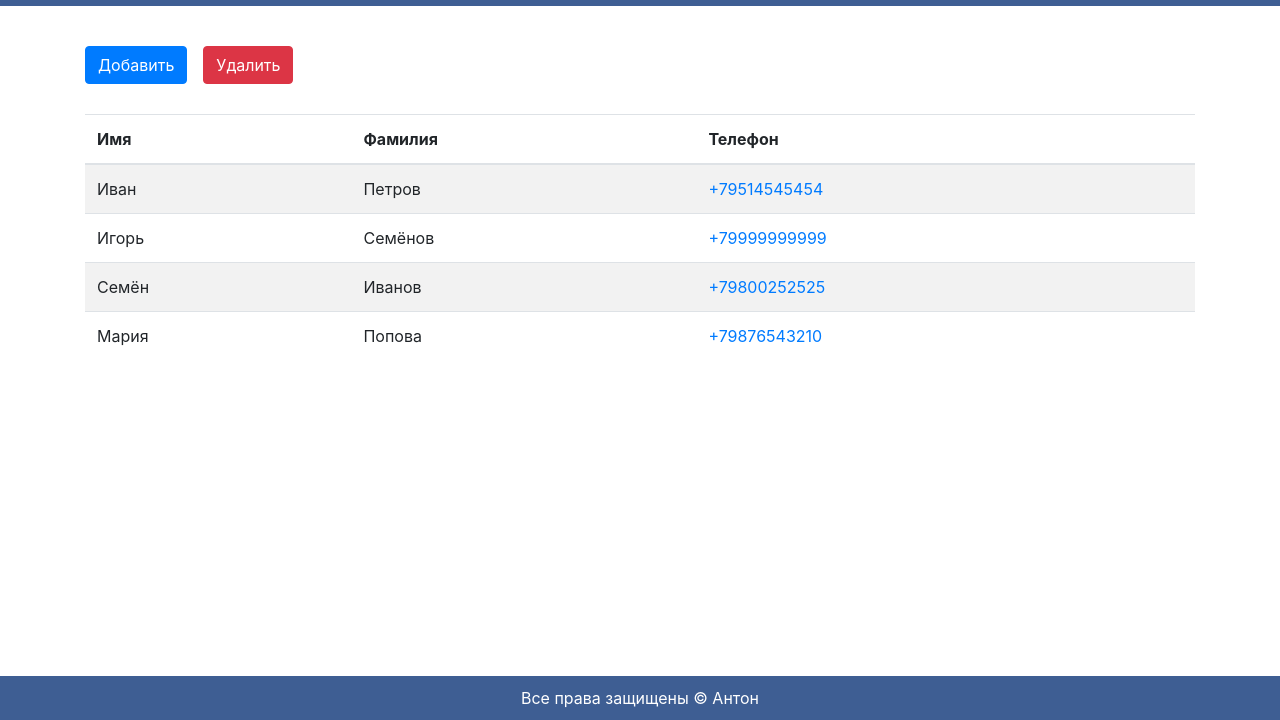
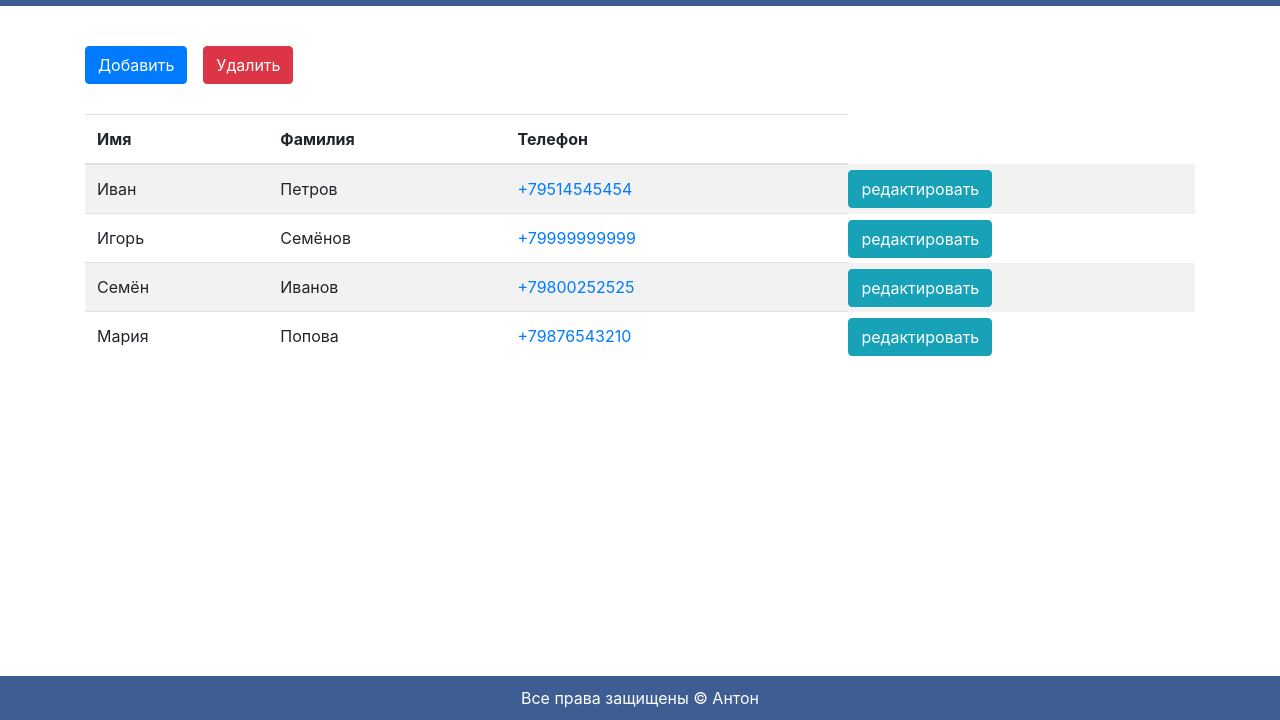
Before and after one commit to KuzAnton8335/phoneBook, a plain HTML site: page index.html in a window 1280 px wide. Shown: the part 80-800 px from the top of the page. Drawn offline with nearby package versions, Linux system fonts and the light colour scheme.

Commit message:
add btn-edit

```diff
--- a/phonebook/css/style.css
+++ b/phonebook/css/style.css
@@ -3,7 +3,7 @@ body {
 }
 
 .header {
-  background-color: #3E5E93;
+	background-color: #3e5e93;
 	color: #fff;
 	margin-bottom: 40px;
 	padding: 20px 0;
@@ -47,8 +47,6 @@ body {
 	margin-bottom: 30px;
 }
 
-
-
 .form {
 	padding: 30px 50px;
 	background-color: #fff;
@@ -66,7 +64,6 @@ body {
 	z-index: 2;
 }
 
-
 .form-title {
 	margin-top: 0;
 	padding-bottom: 20px;
@@ -75,7 +72,6 @@ body {
 .form-label {
 	width: 80px;
 }
-
 
 .form-overlay {
 	background-color: rgba(0, 0, 0, 0.6);
@@ -126,7 +122,11 @@ body {
 	left: 0;
 	right: 0;
 	padding: 10px;
-  background-color: #3E5E93;
+	background-color: #3e5e93;
 	color: #fff;
 	text-align: center;
 }
+
+.btn-edit {
+	margin-top: 6px;
+}
--- a/phonebook/script/script.js
+++ b/phonebook/script/script.js
@@ -89,7 +89,8 @@ const data = [
 		 <th>Фамилия</th>
 		 <th>Телефон</th>
 		 </tr>
-		`)
+		`);
+
 		const tbody = document.createElement('tbody');
 		table.append(thead, tbody);
 		table.tbody = tbody;
@@ -195,6 +196,10 @@ const data = [
 		buttonDel.classList.add('del-icon');
 		tdDel.append(buttonDel);
 
+		const btnEdit = document.createElement('button');
+		btnEdit.classList.add('btn', 'btn-info', 'btn-edit');
+		btnEdit.textContent = "редактировать";
+
 		const tdName = document.createElement('td');
 		tdName.textContent = firstName;
 		const tdSurname = document.createElement('td');
@@ -205,7 +210,7 @@ const data = [
 		phoneLink.textContent = phone;
 		tr.phoneLink = phoneLink;
 		tdPhone.append(phoneLink);
-		tr.append(tdDel, tdName, tdSurname, tdPhone);
+		tr.append(tdDel, tdName, tdSurname, tdPhone, btnEdit);
 
 		return tr;
 	}
@@ -243,7 +248,7 @@ const data = [
 			formOverlay.classList.add('is-visible');
 		});
 
-		form.addEventListener('click', event  =>{
+		form.addEventListener('click', event => {
 			event.stopPropagation();
 		})
 
```
Lines whose indentation alone changed are shown as unchanged.
